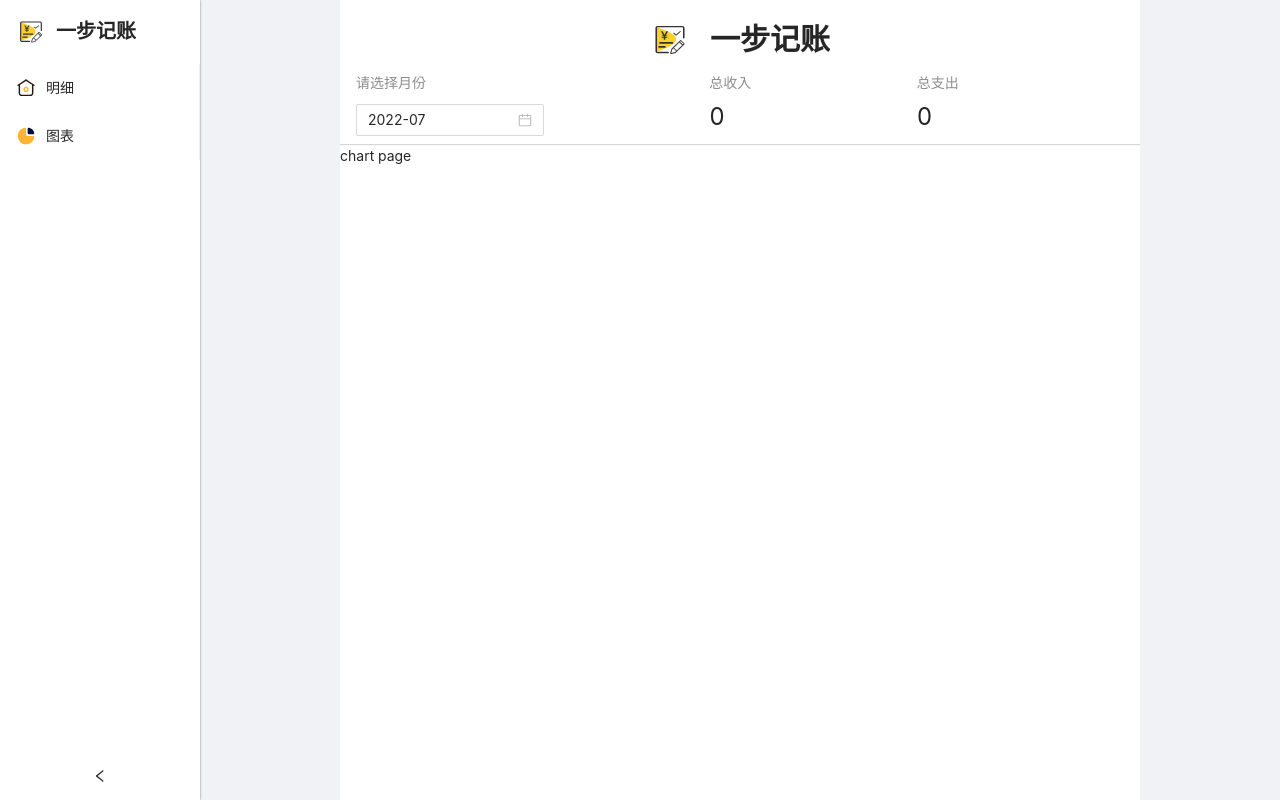
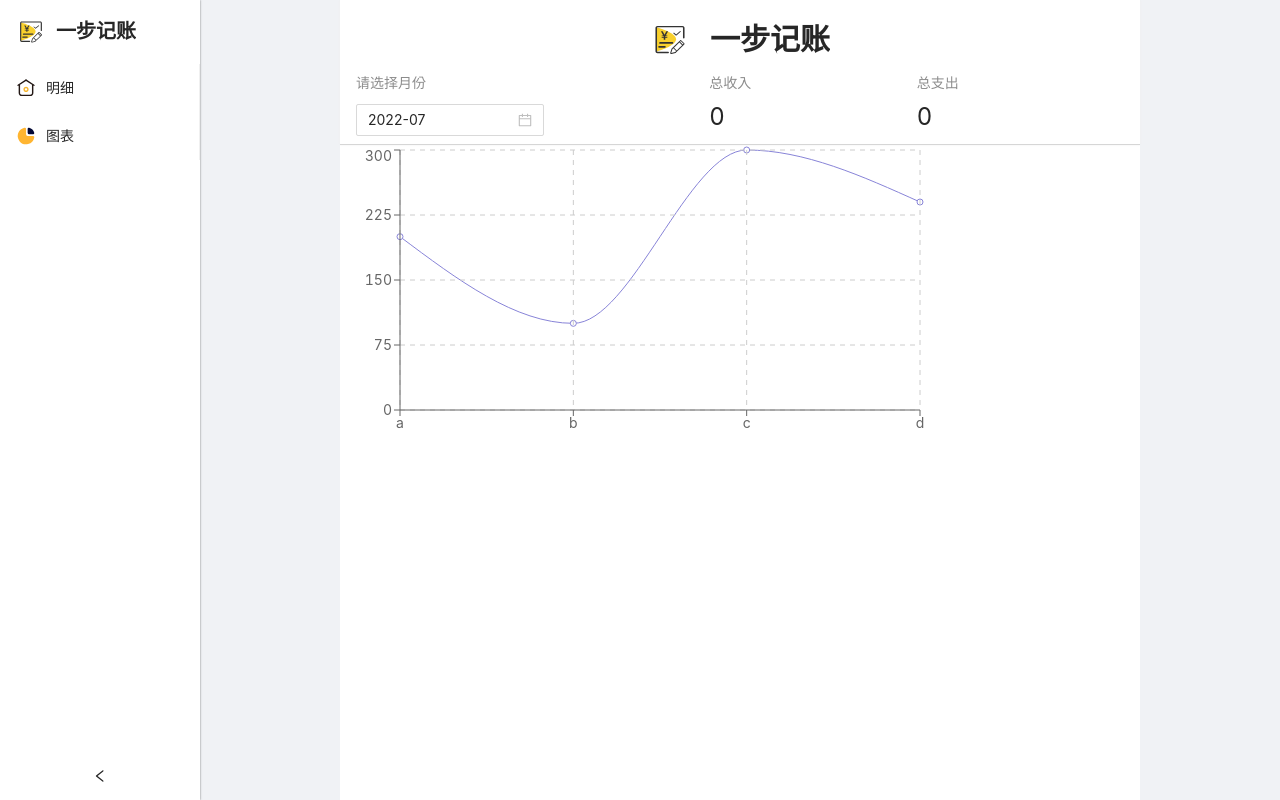
Before and after one commit to ViktorVan22/book-keeper-desktop, a React (Create React App) app: page /chart in a window 1280 px wide. Built offline with nearby package versions, Linux system fonts and the light colour scheme; no server answers.

Commit message:
安装recharts并制作demo

```diff
--- a/package.json
+++ b/package.json
@@ -20,6 +20,7 @@
     "react-router-config": "^5.1.1",
     "react-router-dom": "5",
     "react-scripts": "5.0.1",
+    "recharts": "^2.1.12",
     "typescript": "^4.4.2",
     "web-vitals": "^2.1.0"
   },
--- a/src/pages/chart/ChartPage.tsx
+++ b/src/pages/chart/ChartPage.tsx
@@ -1,5 +1,29 @@
+import { CartesianGrid, Line, LineChart, XAxis, YAxis } from "recharts";
+
 const ChartPage: React.FC = () => {
-  return <div>chart page</div>;
+  // 定义数据
+  const data = [
+    { name: "a", uv: 200 },
+    { name: "b", uv: 100 },
+    { name: "c", uv: 300 },
+    { name: "d", uv: 240 },
+  ];
+
+  return (
+    <div>
+      <LineChart
+        width={600}
+        height={300}
+        data={data}
+        margin={{ top: 5, right: 20, bottom: 5, left: 0 }}
+      >
+        <Line type="monotone" dataKey="uv" stroke="#8884d8" />
+        <CartesianGrid stroke="#ccc" strokeDasharray="5 5" />
+        <XAxis dataKey="name" />
+        <YAxis />
+      </LineChart>
+    </div>
+  );
 };
 
 export default ChartPage;
```
Also changed, not shown: 1 other file (tests, documents, lock files or other folders).
